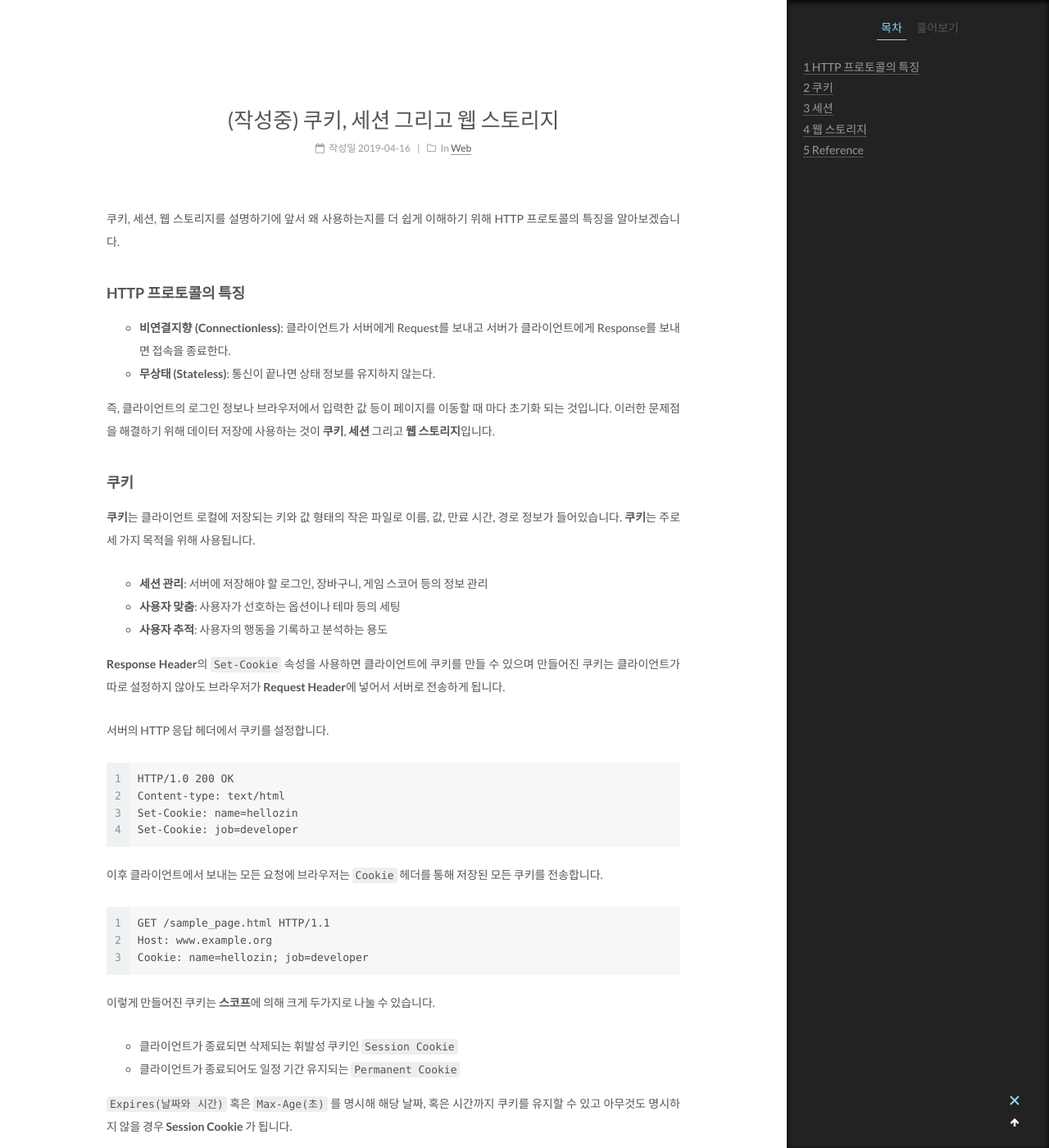
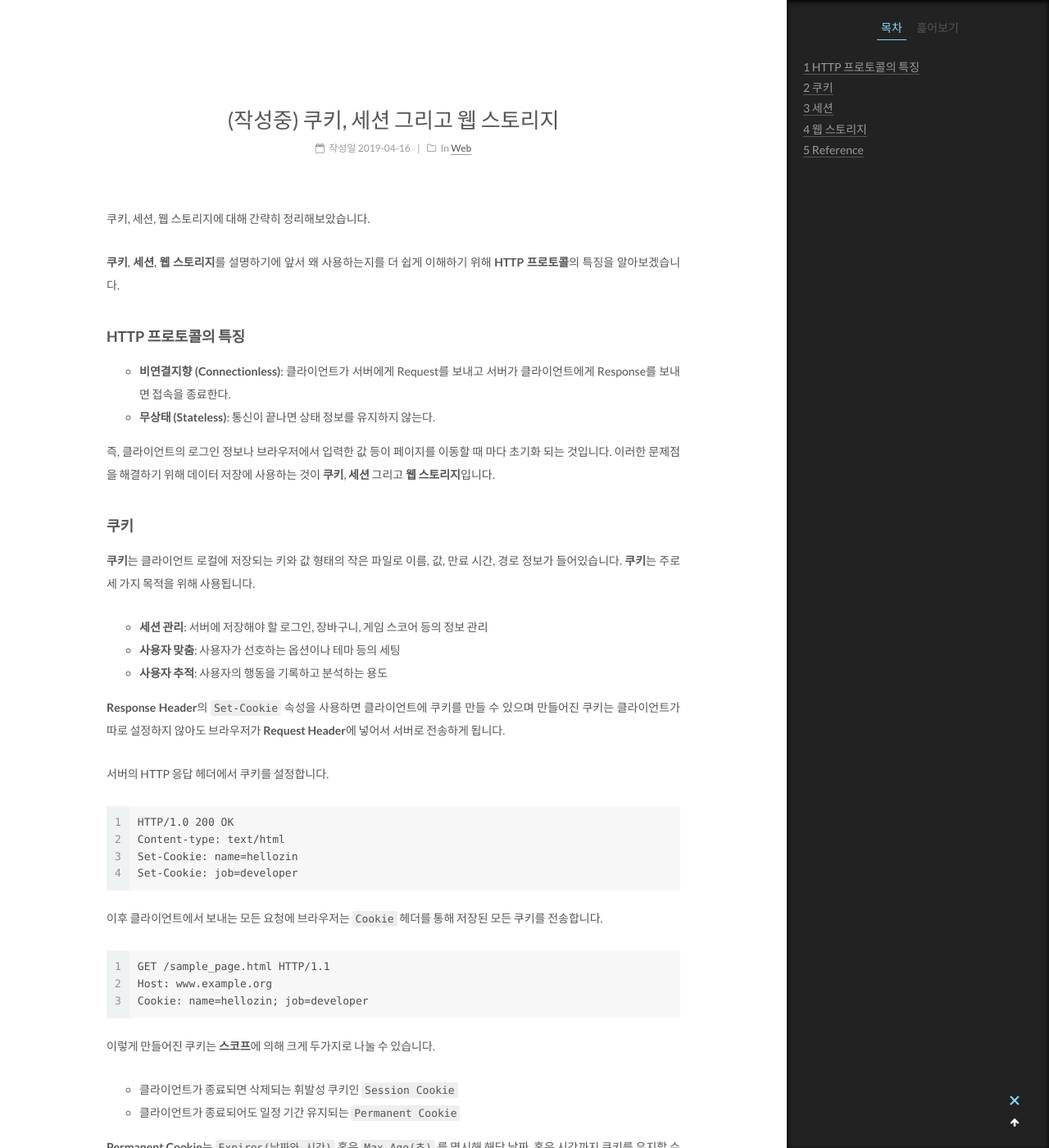
Before and after one commit to hellozin/hellozin.github.io, a Jekyll site: the page built from _posts/2019-04-16-cookie-session-webstorage.md, in a window 1280 px wide and 1400 px high, scrolled down 250 px. Shown: the whole window at 82% size. Built offline with Jekyll 4.4.1, drawn with Linux system fonts in a browser that asks for light colours; some of the changed text lies outside the part shown.

Commit message:
포스트 작성중

````diff
--- a/_posts/2019-04-16-cookie-session-webstorage.md
+++ b/_posts/2019-04-16-cookie-session-webstorage.md
@@ -7,7 +7,11 @@ tags:
   - study
 ---
 
-쿠키, 세션, 웹 스토리지를 설명하기에 앞서 왜 사용하는지를 더 쉽게 이해하기 위해 HTTP 프로토콜의 특징을 알아보겠습니다.
+쿠키, 세션, 웹 스토리지에 대해 간략히 정리해보았습니다.
+
+<!-- more -->
+
+**쿠키**, **세션**, **웹 스토리지**를 설명하기에 앞서 왜 사용하는지를 더 쉽게 이해하기 위해 **HTTP 프로토콜**의 특징을 알아보겠습니다.
 
 ### HTTP 프로토콜의 특징
 
@@ -48,7 +52,7 @@ Cookie: name=hellozin; job=developer
 - 클라이언트가 종료되면 삭제되는 휘발성 쿠키인 `Session Cookie`
 - 클라이언트가 종료되어도 일정 기간 유지되는 `Permanent Cookie`
 
-`Expires(날짜와 시간)` 혹은 `Max-Age(초)` 를 명시해 해당 날짜, 혹은 시간까지 쿠키를 유지할 수 있고 아무것도 명시하지 않을 경우 **Session Cookie** 가 됩니다.
+**Permanent Cookie**는 `Expires(날짜와 시간)` 혹은 `Max-Age(초)` 를 명시해 해당 날짜, 혹은 시간까지 쿠키를 유지할 수 있고 아무것도 명시하지 않을 경우 **Session Cookie** 가 됩니다.
 
 ```
 Set-Cookie: name=hellozin; Expires=Wed, 21 Oct 2019 07:28:00 GMT;
````
Also changed, not shown: other parts of _posts/2019-04-16-cookie-session-webstorage.md (+0 -2 lines).
